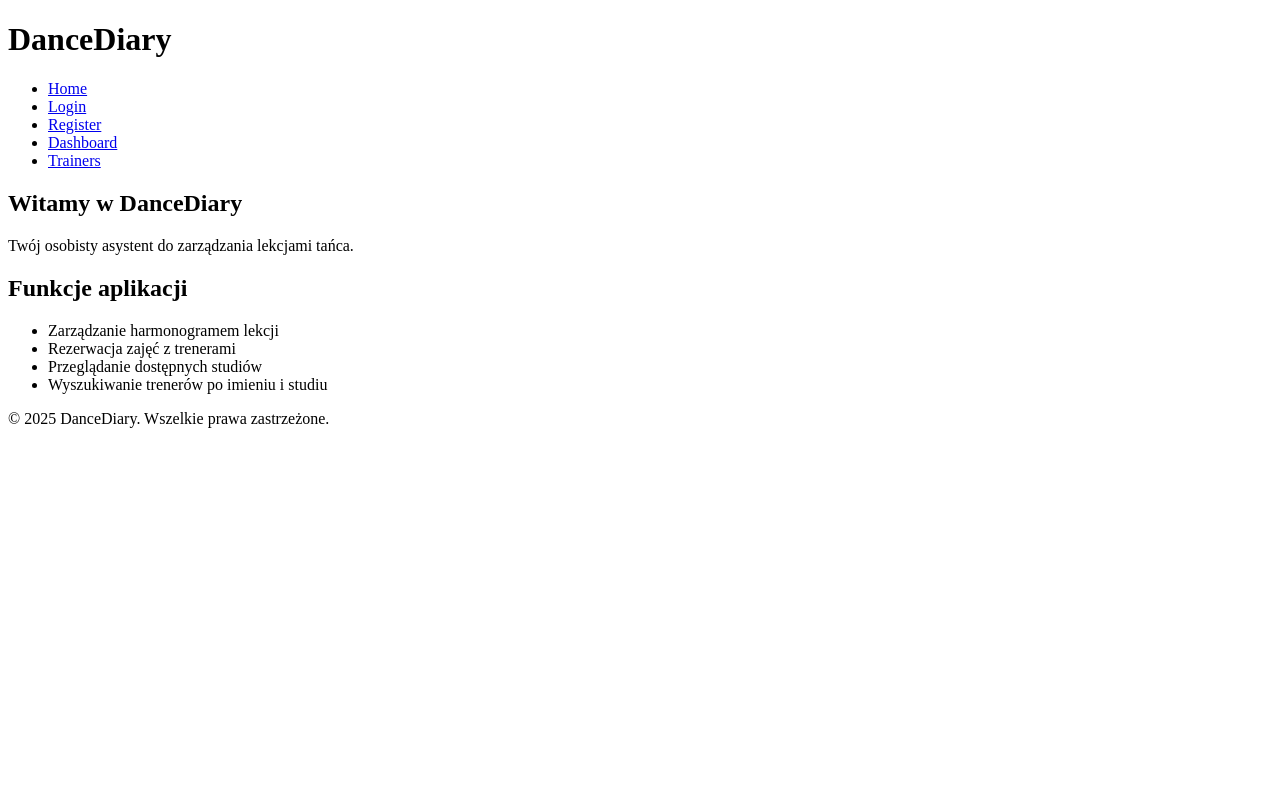
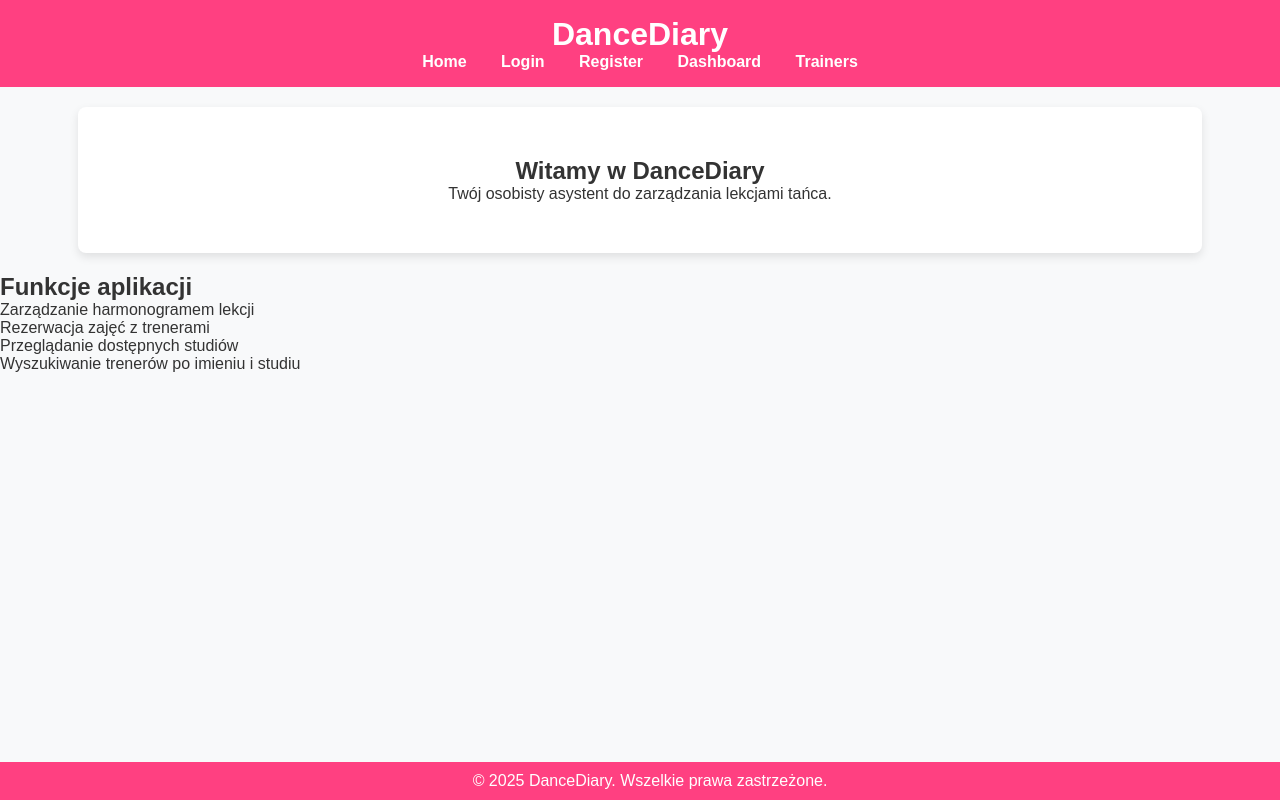
Before and after one commit to JcobG/DanceDiary, a PHP site: page / in a window 1280 px wide. Run offline with PHP 8.4, Linux system fonts and the light colour scheme.

Commit message:
Update styles.css

```diff
--- a/DanceDiary/frontend/styles.css
+++ b/DanceDiary/frontend/styles.css
@@ -1,3 +1,61 @@
+/* Resetowanie domyślnych styli */
+body, h1, h2, p, ul {
+    margin: 0;
+    padding: 0;
+}
+
+body {
+    font-family: Arial, sans-serif;
+    background-color: #f8f9fa;
+    color: #333;
+}
+
+/* Styl nagłówka i menu */
+header {
+    background-color: #ff4081;
+    color: white;
+    padding: 1rem;
+    text-align: center;
+}
+
+nav ul {
+    list-style: none;
+    padding: 0;
+}
+
+nav ul li {
+    display: inline;
+    margin: 0 15px;
+}
+
+nav ul li a {
+    color: white;
+    text-decoration: none;
+    font-weight: bold;
+}
+
+/* Sekcja powitalna */
+.welcome {
+    text-align: center;
+    padding: 50px;
+    background-color: white;
+    margin: 20px auto;
+    width: 80%;
+    border-radius: 8px;
+    box-shadow: 0px 4px 10px rgba(0, 0, 0, 0.1);
+}
+
+/* Stopka */
+footer {
+    text-align: center;
+    padding: 10px;
+    background-color: #ff4081;
+    color: white;
+    position: fixed;
+    bottom: 0;
+    width: 100%;
+}
+
 /* Stylizacja formularzy */
 .form-container {
     width: 50%;
```
